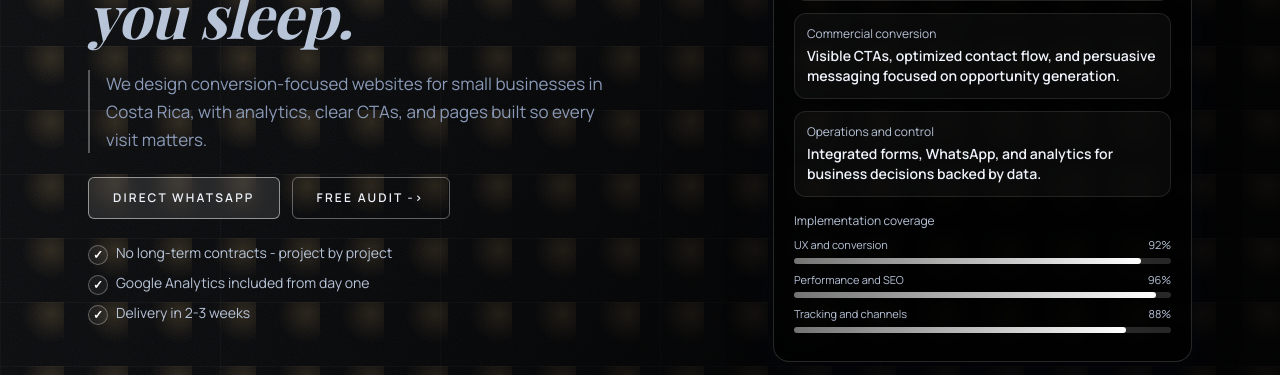
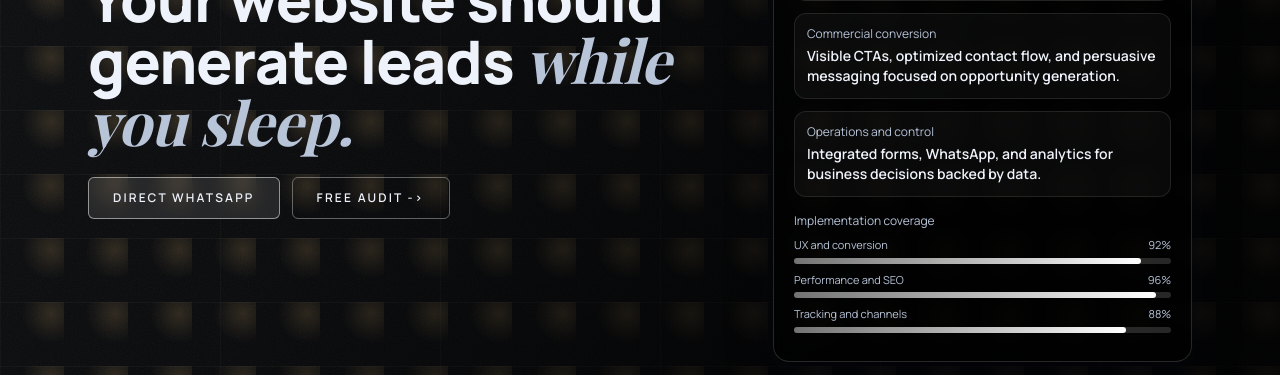
Before and after one commit to YahirCoghi/WebNex, a Next.js app: page /en in a window 1280 px wide. Shown: the part 338-713 px from the top of the page. Built offline with nearby package versions, Linux system fonts and the light colour scheme; no server answers.

Commit message:
chore: remove hero description and trust checklist

```diff
--- a/src/components/sections/Hero.tsx
+++ b/src/components/sections/Hero.tsx
@@ -32,15 +32,6 @@ export function Hero() {
             {t("h1_line1")} <span className="font-emphasis font-bold text-brand-light">{t("h1_em")}</span>
           </motion.h1>
 
-          <motion.p
-            initial={{opacity: 0, y: 20}}
-            animate={{opacity: 1, y: 0}}
-            transition={{delay: 0.2, duration: 0.55, ease: "easeOut"}}
-            className="max-w-[520px] border-l-2 border-white/30 pl-4 text-[17px] leading-relaxed text-brand-silver"
-          >
-            {t("sub")}
-          </motion.p>
-
           <motion.div
             initial={{opacity: 0, y: 20}}
             animate={{opacity: 1, y: 0}}
@@ -53,19 +44,6 @@ export function Hero() {
             </Button>
           </motion.div>
 
-          <motion.ul
-            initial={{opacity: 0, y: 20}}
-            animate={{opacity: 1, y: 0}}
-            transition={{delay: 0.4, duration: 0.55, ease: "easeOut"}}
-            className="space-y-2 text-sm text-brand-light"
-          >
-            {[t("trust_1"), t("trust_2"), t("trust_3")].map((item) => (
-              <li key={item} className="flex items-start gap-2">
-                <span className="mt-0.5 inline-flex h-5 w-5 items-center justify-center rounded-full border border-white/30 bg-white/5 text-xs font-semibold text-white">✓</span>
-                <span>{item}</span>
-              </li>
-            ))}
-          </motion.ul>
         </div>
 
         <div>
```
